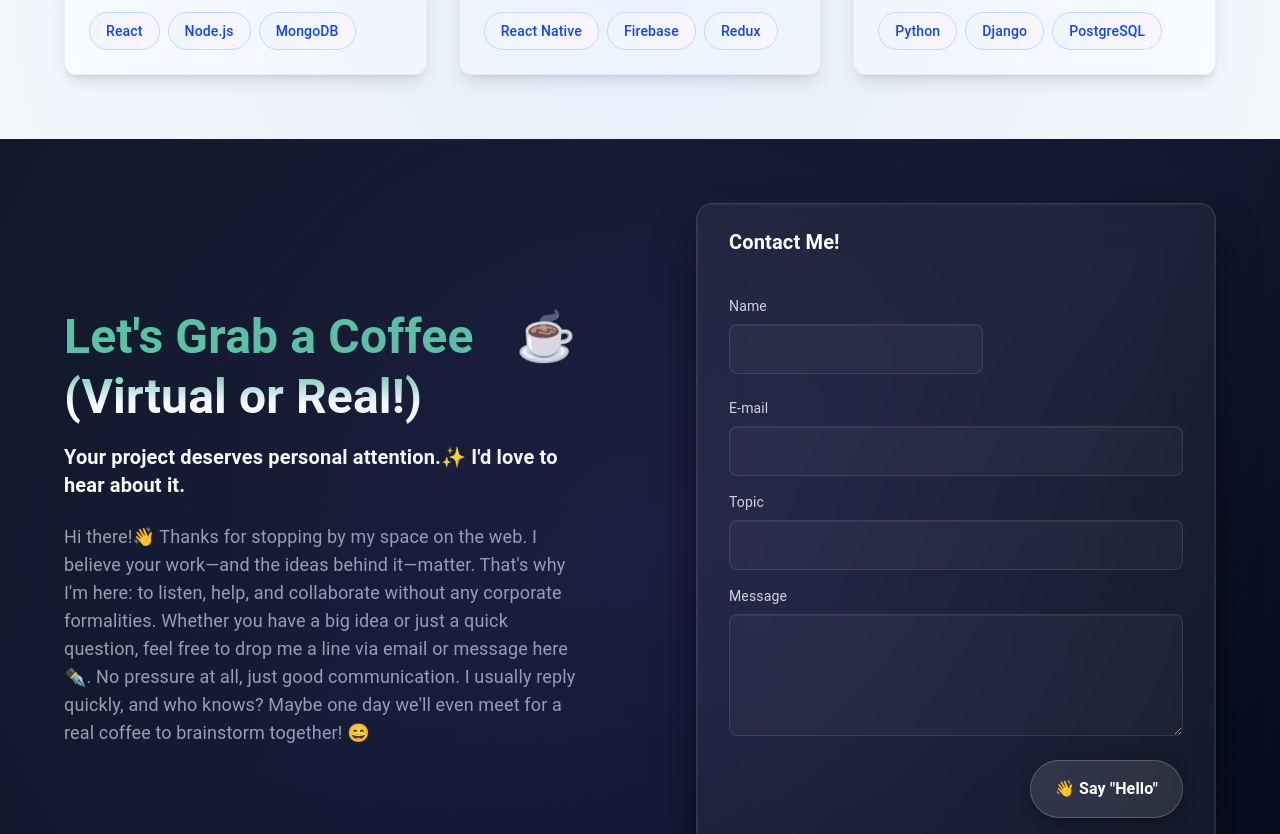
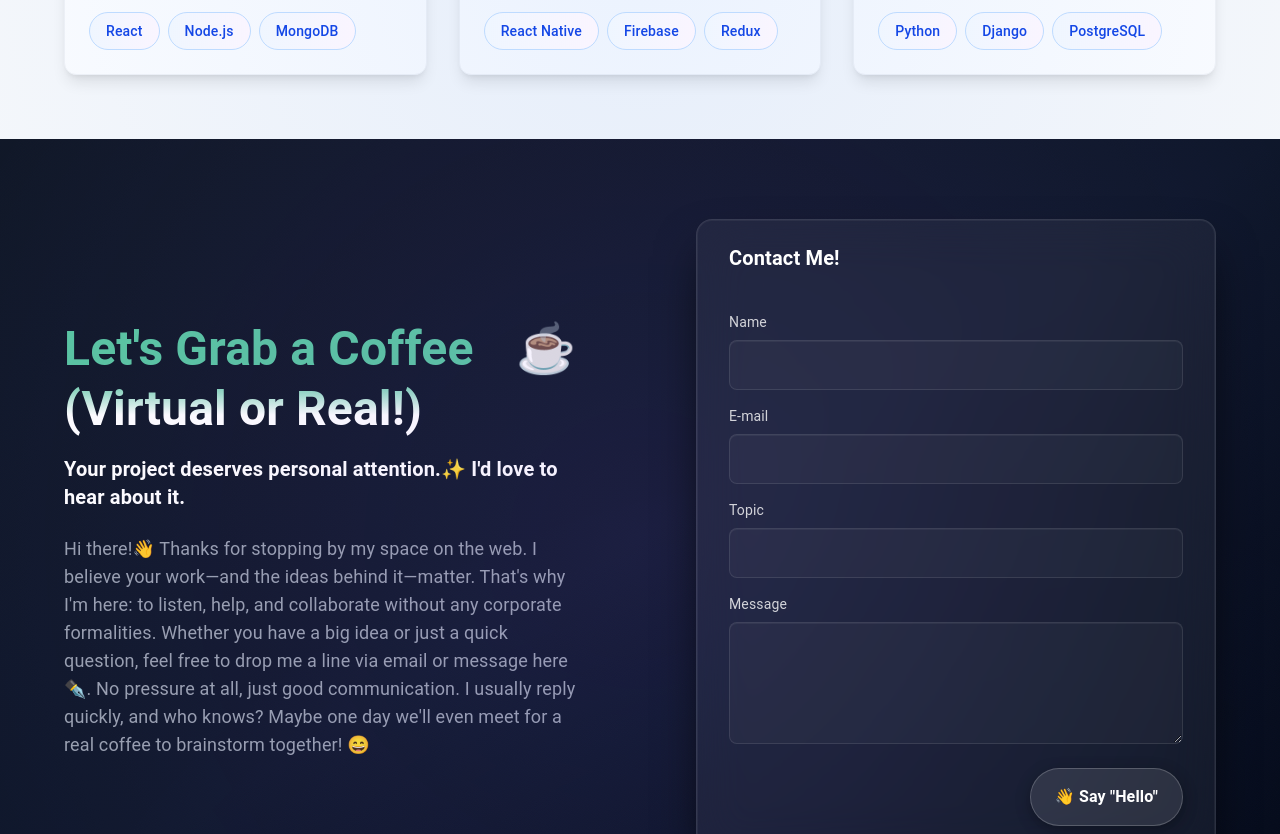
Before and after one commit to PSylwester/Portfolio, a React (Vite) app: page / in a window 1280 px wide. Shown: the part 1180-2014 px from the top of the page. Built offline with nearby package versions, Linux system fonts and the light colour scheme.

Commit message:
update styles #3

```diff
--- a/src/components/ContactForm.css
+++ b/src/components/ContactForm.css
@@ -41,7 +41,6 @@
     flex-direction: row;
     align-items: center;
     justify-content: space-between;
-    gap: 3rem;
   }
 }
 
--- a/src/components/ContactForm.tsx
+++ b/src/components/ContactForm.tsx
@@ -15,7 +15,7 @@ export const ContactForm: React.FC<ContactFormProps> = ({ onSubmit }) => {
   };
 
   return (
-    <section className="contact-section relative overflow-hidden">
+    <section className="contact-section relative overflow-hidden flex items-center justify-center h-full">
       <Container maxWidth="lg" className="px-4 py-16">
         <div className="contact-content-wrapper flex flex-col lg:flex-row items-center gap-12">
           {/* Left side - Text content */}
@@ -47,23 +47,18 @@ export const ContactForm: React.FC<ContactFormProps> = ({ onSubmit }) => {
                 <h3 className="contact-form-title text-xl font-semibold text-white">Contact Me!</h3>
               </div>
 
-              <div className="contact-form-grid grid grid-cols-2 gap-4 mb-4">
-                <div className="contact-input-group">
-                  <label
-                    htmlFor="firstName"
-                    className="contact-label block text-sm text-gray-300 mb-2"
-                  >
+              <div className="contact-input-group mb-4">
+                <label htmlFor="name" className="contact-label block text-sm text-gray-300 mb-2">
                   Name
                 </label>
                 <input
                   type="text"
-                    id="firstName"
-                    name="firstName"
+                  id="name"
+                  name="name"
                   required
                   className="contact-input-field"
                   placeholder=" "
                 />
-                </div>
               </div>
 
               <div className="contact-input-group mb-4">
```
Lines whose indentation alone changed are shown as unchanged.
